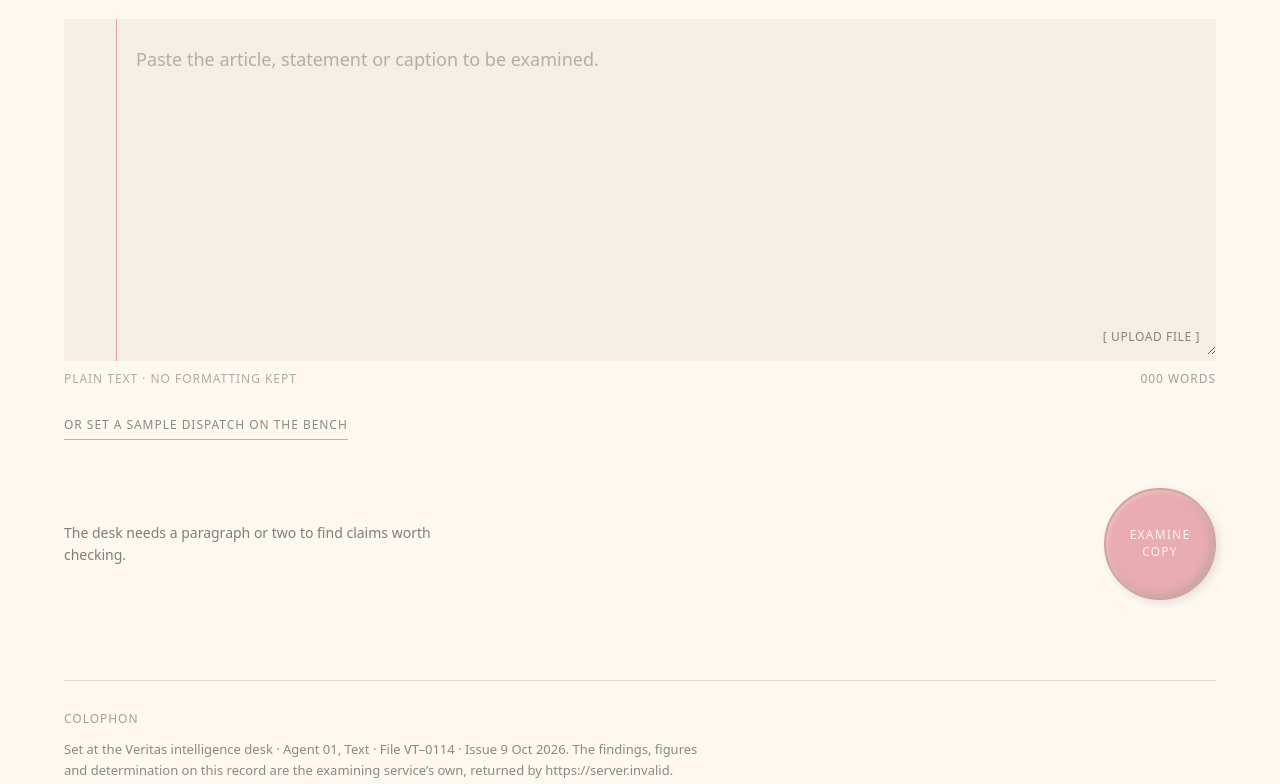
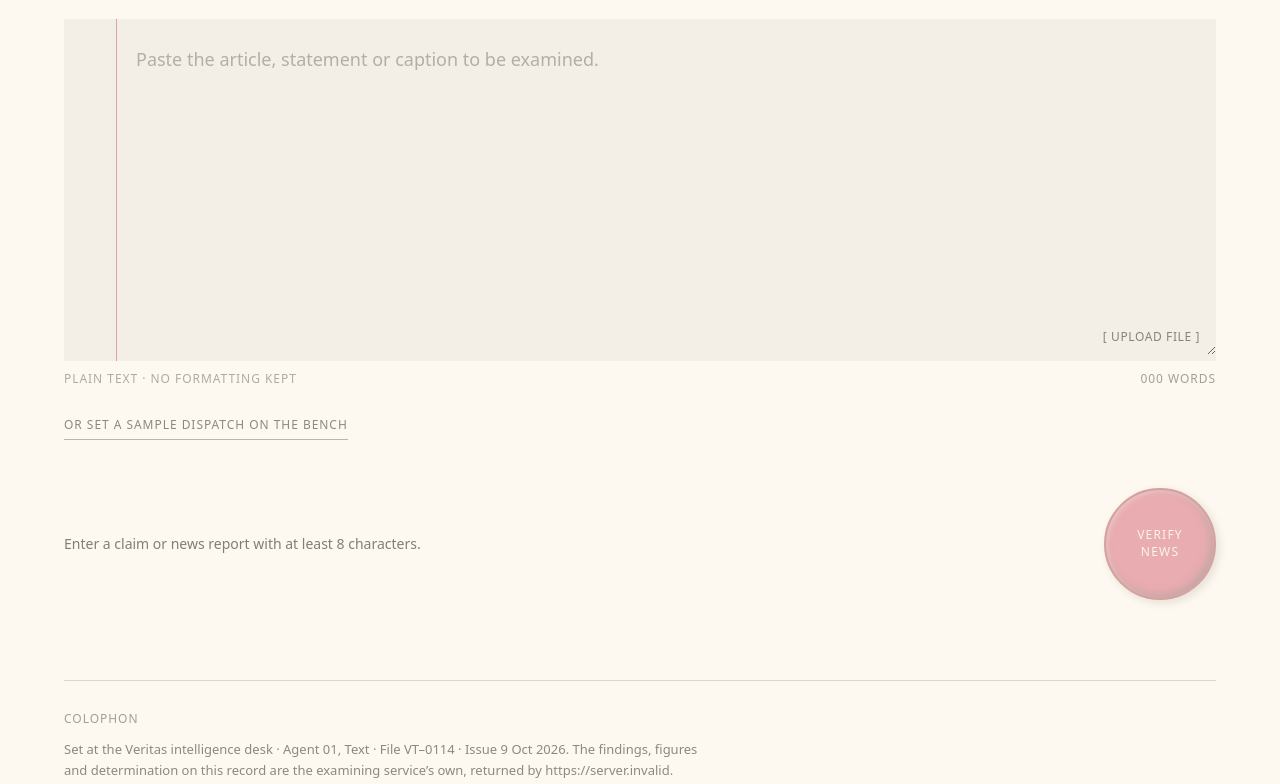
Before and after one commit to eunemi/VERITAS, a Next.js app in the folder frontend/: page /intel/text in a window 1280 px wide. Shown: the part 675-1459 px from the top of the page. Built offline with nearby package versions, Linux system fonts and the light colour scheme; no server answers.

Commit message:
feat(frontend): Update text intel page

```diff
--- a/frontend/src/app/intel/text/page.tsx
+++ b/frontend/src/app/intel/text/page.tsx
@@ -2,6 +2,7 @@
 
 import { useState } from "react";
 import { GalleyProof } from "@/components/agents/instruments/GalleyProof";
+import { ExhibitLedger } from "@/components/agents/instruments/ExhibitLedger";
 import { Determination } from "@/components/agents/shared/Determination";
 import { DeskFailure } from "@/components/agents/shared/DeskFailure";
 import { DeskPage } from "@/components/agents/shared/DeskPage";
@@ -17,13 +18,14 @@ import type { TextRecord } from "@/lib/types/agents";
 const desk = DESKS.text;
 
 /** Enough copy for the desk to have something to mark. */
-const MINIMUM = 80;
+const MINIMUM = 8;
 
-const SAMPLE = `Officials confirmed on Tuesday that the relief fund has already reached 4.1 million households across the northern districts. The figure was first published by the state disaster authority and has since been repeated by three national outlets. A senior official said the transfers were completed within nine days of the announcement, calling the rollout the fastest in the programme's history. Independent auditors have not yet been given access to the disbursement records.`;
+const SAMPLE = "Chandrayaan-3 successfully landed on the Moon on 23 August 2023.";
 
 export default function TextDesk() {
   const [copy, setCopy] = useState("");
-  const { status, record, error, open, reopen, working } = useExamination<TextRecord>();
+  const [uploading, setUploading] = useState(false);
+  const { status, record, error, open, reopen, working, progress } = useExamination<TextRecord>();
 
   const tooShort = copy.trim().length < MINIMUM;
 
@@ -31,25 +33,27 @@ export default function TextDesk() {
     <DeskPage
       desk={desk}
       status={status}
+      progress={progress}
       latencyMs={DESK_PACE_MS}
       onReopen={reopen}
       bench={
         <SubmissionBench
           prompt={desk.prompt}
-          note="Plain text · a paragraph or more"
+          note="Headlines · news · Hindi, English & Hinglish"
           hint={
             tooShort
-              ? "The desk needs a paragraph or two to find claims worth checking."
-              : "The desk marks the copy in place and answers each mark in the margin."
+              ? "Enter a claim or news report with at least 8 characters."
+              : "Claims are checked against live web evidence. Include dates and locations when available."
           }
-          actionLines={["Examine", "copy"]}
-          onSubmit={() => open(() => examineText(copy))}
-          disabled={tooShort || working}
+          actionLines={["Verify", "news"]}
+          onSubmit={() => open((options) => examineText(copy, options))}
+          disabled={tooShort || working || uploading}
         >
           <CopyField
             value={copy}
             onChange={setCopy}
             scanning={working}
+            onBusy={setUploading}
             placeholder="Paste the article, statement or caption to be examined."
           />
           {status === "bench" && !copy ? (
@@ -68,19 +72,19 @@ export default function TextDesk() {
         record ? (
           <>
             <LedgerBand entries={record.ledger} />
+            <div className="pt-stack-xl"><Determination verdict={record.verdict} signedBy="live fact-check desk" /></div>
             <Spread className="pt-stack-xl">
               <MarkedSpread
                 artifact={<GalleyProof copy={record.copy} annotations={record.annotations} />}
                 margin={
                   <div className="flex flex-col gap-stack-lg">
                     <FindingLedger annotations={record.annotations} />
+                    <SignalTable title="Verification coverage" signals={record.signals} />
                   </div>
                 }
               />
             </Spread>
-            <div className="pt-stack-xl">
-              <Determination verdict={record.verdict} signedBy="linguistic desk" />
-            </div>
+            <Spread className="py-stack-xl"><ExhibitLedger exhibits={record.exhibits} /></Spread>
           </>
         ) : null
       }
```
